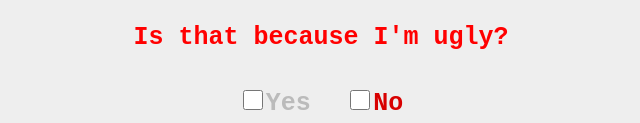
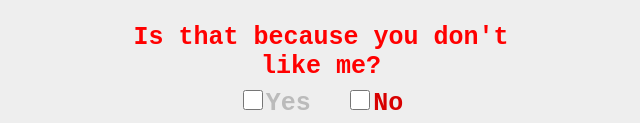
Before and after one commit to RiverScuttler/file, a plain HTML site: page index.html in a window 1280 px wide. Both pictures are taken after a click on the button "NO". Shown: the part 223-346 px from the top of the page, without its empty margins (319-959 px from the left). Drawn offline with Linux system fonts and the light colour scheme.

Commit message:
Change text in index.html

```diff
--- a/index.html
+++ b/index.html
@@ -218,11 +218,12 @@
                  document.getElementById('inlove').style.visibility = "visible";
                  document.getElementById('hearts').style.visibility = "visible";
                  document.body.style.background = "#fff";
+                 document.getElementById("textcont").innerHTML = "Yeeheyy!!";
             }
 
 
             function noFunc(){
-                 document.getElementById("textcont").innerHTML = "Is that because I'm ugly?";
+                 document.getElementById("textcont").innerHTML = "Is that because you don't like me?";
                  document.getElementById('hid').style.visibility = "visible";
                  // no btn
                  document.getElementById('noBTN').style.visibility = "hidden";
```
